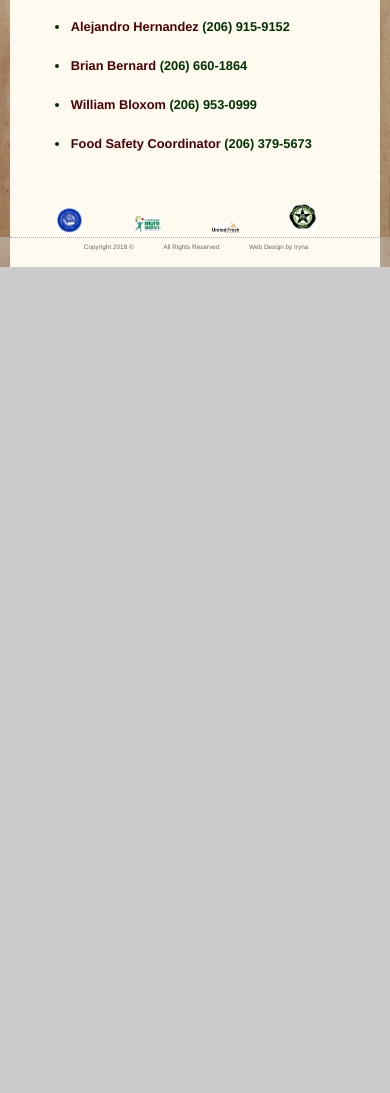
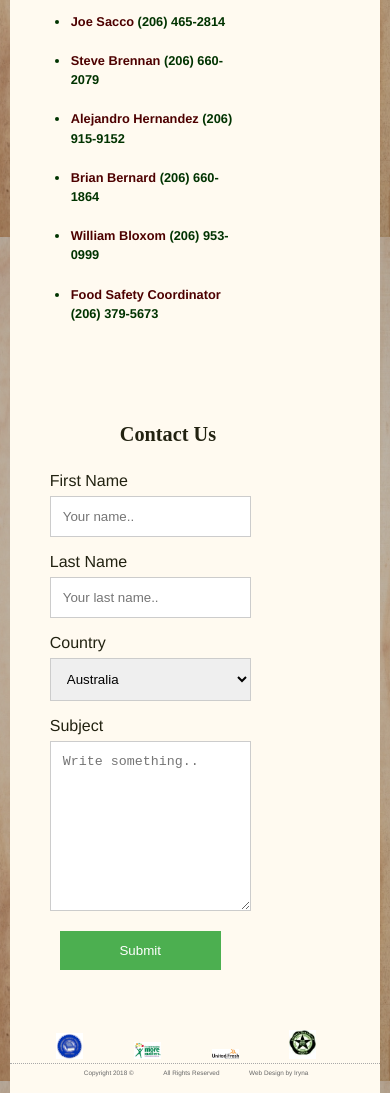
Before and after one commit to isherep/FCB-website, a plain HTML site: page html/contacts.html in a window 390 px wide. Shown: the part 607-1700 px from the top of the page. Before the commit the page ends 874 px from the top, so only its background shows below. Drawn offline with Linux system fonts and the light colour scheme.

Commit message:
added contact form

```diff
--- a/css/styles.css
+++ b/css/styles.css
@@ -37,6 +37,7 @@ body.foodsafety nav li:nth-child(4){
 }
 body.resources nav li:nth-child(5){
     background: #669900;
+
 
 }
 
@@ -419,7 +420,7 @@ img.safety {
 }
 
 main.contacts {
-    width: 74%;
+    width: 50%;
     margin: 25px 10px 30px 50px;
 
 }
@@ -679,6 +680,73 @@ p.aside1 {
     font-size: 0.89em;
     color: 	#003300 ;
 }
+
+
+/* Contact email form*/
+
+/* Style inputs */
+input[type=text], select, textarea {
+  width: 100%;
+  padding: 12px;
+  border: 1px solid #ccc;
+  margin-top: 6px;
+  margin-bottom: 16px;
+  resize: vertical;
+}
+
+input[type=submit] {
+  background-color: #4CAF50;
+  color: white;
+  padding: 12px 20px;
+  border: none;
+  cursor: pointer;
+}
+
+input[type=submit]:hover {
+  background-color: #45a049;
+}
+
+/* Style the container/contact section */
+.form {
+  border-radius: 5px;
+  padding: 10px;
+  width: 30%;
+  float: right;
+  margin: 40px;
+}
+
+/* Create two columns that float next to eachother */
+.column {
+  float: left;
+  width: 90%;
+  margin-top: 6px;
+  padding: 10px;
+}
+
+/* Clear floats after the columns */
+.row:after {
+  content: "";
+  display: table;
+  clear: both;
+}
+
+/* Responsive layout - when the screen is less than 600px wide, make the two columns stack on top of each other instead of next to each other */
+@media screen and (max-width: 600px) {
+  .column, .form, input[type=submit] {
+    width: 100%;
+      margin-left: 30px;
+
+  }
+}
+
+@media screen and (max-width: 800px) {
+  .column, .form, input[type=submit] {
+    width: 80%;
+    margin-left: 10px;
+      float: left;
+  }
+}
+
 /*---------SCREEN SIZES-----------*/
 @media screen and (max-width: 1200px) {
 
@@ -1067,5 +1135,7 @@ font-size: 0.6em;
 font-size: 0.3em;
 }
 
+}
 
-}
+
+  /* Style inputs */
--- a/html/contacts.html
+++ b/html/contacts.html
@@ -49,6 +49,40 @@
                         <li class="safety"><a href="mailto:jeremyv@fcbloxom.com">Food Safety Coordinator</a> (206) 379-5673</li>
                     </ul>
               </main>
+<!-- Contact form for Lambda function-->
+
+
+<form id = "contact-form" method="post" class="form">
+  <div style="text-align:center">
+    <h2>Contact Us</h2>
+                 </div>
+
+
+  <div class="row">
+
+    <div class="column">
+      <form action="/action_page.php">
+        <label for="fname">First Name</label>
+        <input type="text" id="fname" name="firstname" placeholder="Your name..">
+        <label for="lname">Last Name</label>
+        <input type="text" id="lname" name="lastname" placeholder="Your last name..">
+        <label for="country">Country</label>
+        <select id="country" name="country">
+          <option value="australia">Australia</option>
+          <option value="canada">Canada</option>
+          <option value="usa">USA</option>
+        </select>
+        <label for="subject">Subject</label>
+        <textarea id="subject" name="subject" placeholder="Write something.." style="height:170px"></textarea>
+        <input type="submit" value="Submit">
+      </form>
+    </div>
+  </div>
+</form>
+
+
+
+             <!--end of form--->
 
              <div id = "awards">
             <img class="awards" src = "../Images/bluebook.gif" alt = "blue book">
```
Also changed, not shown: html/form.html (added, +96 -0 lines).
